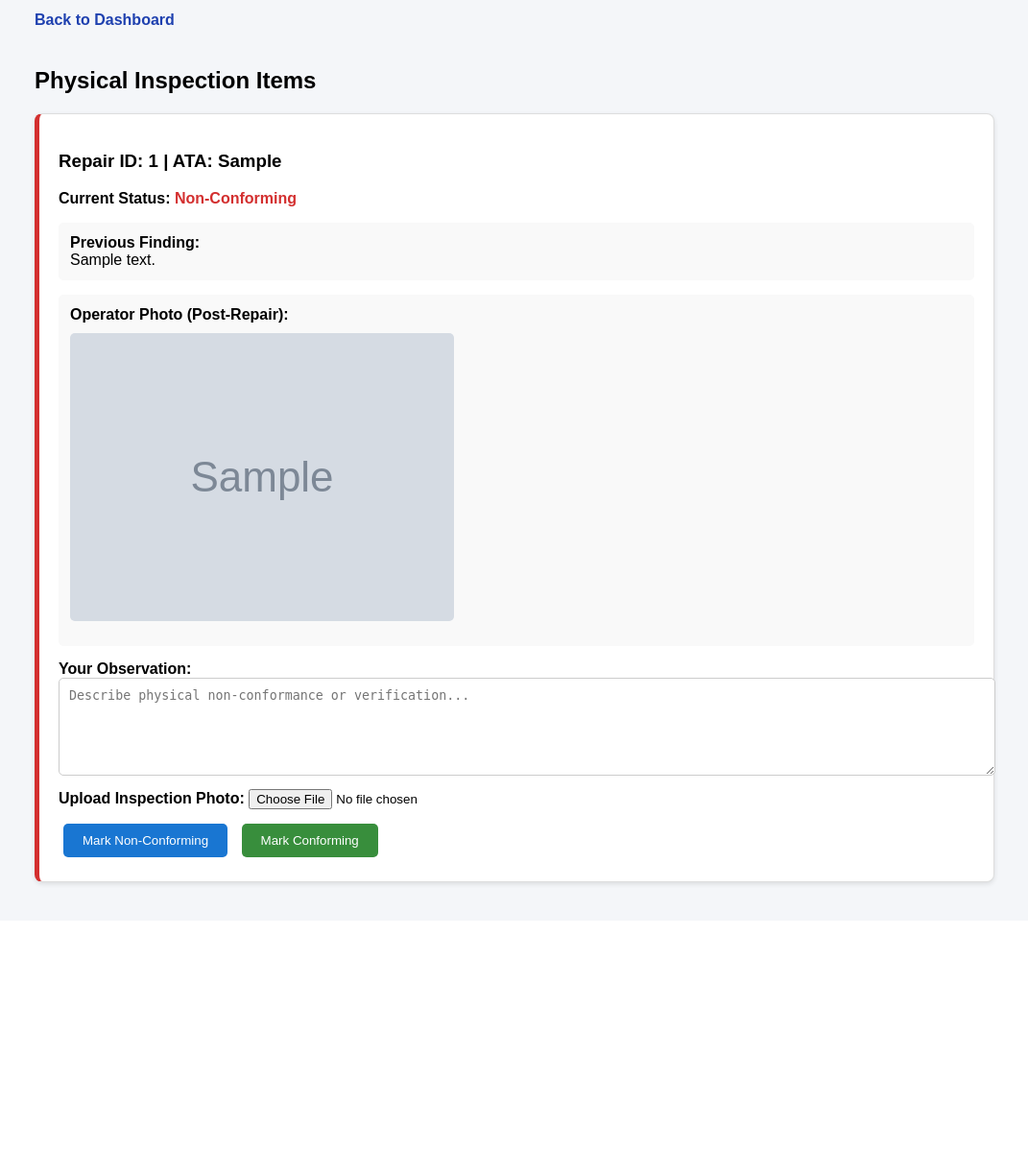
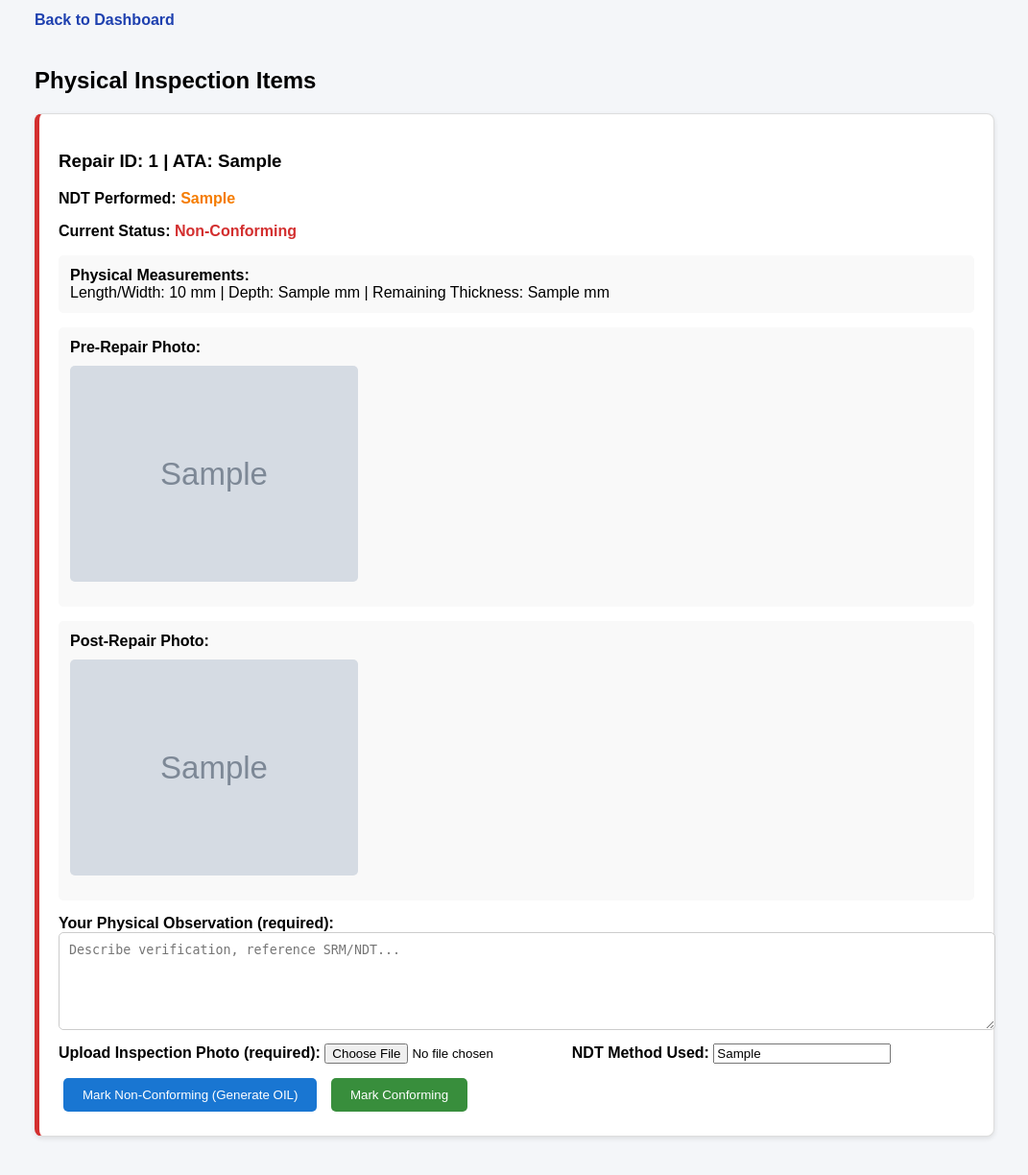
Before and after one commit to jquiroz343-sys/structural-repair-app, a Flask app: template templates/physical_audit.html in a window 1280 px wide. Shown: the part 182-1406 px from the top of the page at 96% size, without its empty margins (104-1175 px from the left). Before the commit the page ends 1107 px from the top, so only its background shows below. Run offline with Flask 3, Linux system fonts and the light colour scheme; the template is opened without the code that fills it: most values are stand-ins (such as "Sample title", 1, 10 or a date in 2020); grey boxes marked "Sample" are stand-in pictures.

Commit message:
Update physical_audit.html

```diff
--- a/templates/physical_audit.html
+++ b/templates/physical_audit.html
@@ -18,7 +18,8 @@
         button.close { background: #388e3c; }
         button.close:hover { background: #2e7d32; }
         .back { display: inline-block; margin: 20px 0; color: #1e40af; text-decoration: none; font-weight: bold; }
-        .photo { max-width: 100%; border-radius: 5px; margin: 10px 0; }
+        .photo { max-width: 300px; border-radius: 5px; margin: 10px 0; }
+        .ndt { color: #f57c00; font-weight: bold; }
     </style>
 </head>
 <body>
@@ -31,57 +32,65 @@
 
         <h2>Physical Inspection Items</h2>
 
+        {% if physical_items %}
             {% for r in physical_items %}
             <div class="audit-card {{ 'non-conforming' if r.Audit_Physical_Status == 'Non-Conforming' else 'conforming' }}">
                 <h3>Repair ID: {{ r.Repair_ID }} | ATA: {{ r.ATA_Chapter }}</h3>
+                <p><strong>NDT Performed:</strong> <span class="ndt">{{ r.NDT_Required_Performed or 'N/A' }}</span></p>
                 <p><strong>Current Status:</strong>
-                <span style="font-weight: bold; color:
-                    {% if r.Audit_Physical_Status == 'Non-Conforming' %}#d32f2f{% else %}#388e3c{% endif %}">
-                    {{ r.Audit_Physical_Status }}
+                    <span style="color: {% if r.Audit_Physical_Status == 'Non-Conforming' %}#d32f2f{% else %}#388e3c{% endif %}; font-weight: bold;">
+                        {{ r.Audit_Physical_Status or 'Pending' }}
                     </span>
                 </p>
 
-            <!-- EXISTING PHYSICAL NOTE -->
-            {% if r.Audit_Physical_Note %}
                 <div class="section">
-                <strong>Previous Finding:</strong><br>
-                {{ r.Audit_Physical_Note }}
+                    <strong>Physical Measurements:</strong><br>
+                    Length/Width: {{ r.Dim_Length_Width or 'N/A' }} mm |
+                    Depth: {{ r.Dim_Depth or 'N/A' }} mm |
+                    Remaining Thickness: {{ r.Dim_Remaining_Thk or 'N/A' }} mm
+                </div>
+
+                {% if r.Doc_Photo_Pre %}
+                <div class="section">
+                    <strong>Pre-Repair Photo:</strong><br>
+                    <img src="/api/documents/download/{{ msn }}/{{ r.Doc_Photo_Pre }}" class="photo" alt="Pre-Repair">
+                </div>
+                {% endif %}
+                {% if r.Doc_Photo_Post %}
+                <div class="section">
+                    <strong>Post-Repair Photo:</strong><br>
+                    <img src="/api/documents/download/{{ msn }}/{{ r.Doc_Photo_Post }}" class="photo" alt="Post-Repair">
                 </div>
                 {% endif %}
 
-            <!-- PHOTOS FROM OPERATOR -->
-            {% if r.Doc_Photo_Post %}
-            <div class="section">
-                <strong>Operator Photo (Post-Repair):</strong><br>
-                <a href="/api/documents/download/{{ msn }}/{{ r.Doc_Photo_Post }}" target="_blank">
-                    <img src="/api/documents/download/{{ msn }}/{{ r.Doc_Photo_Post }}" class="photo" alt="Post-Repair Photo">
-                </a>
-            </div>
-            {% endif %}
-
-            <!-- AUDITOR ACTION -->
                 {% if r.Audit_Physical_Status != 'Conforming' %}
                 <form action="/api/physical/audit/{{ msn }}/{{ r.Repair_ID }}" method="POST" enctype="multipart/form-data">
-                <label><strong>Your Observation:</strong></label>
-                <textarea name="physical_note" placeholder="Describe physical non-conformance or verification..." required></textarea>
+                    <label><strong>Your Physical Observation (required):</strong></label>
+                    <textarea name="physical_note" placeholder="Describe verification, reference SRM/NDT..." required></textarea>
 
-                <label><strong>Upload Inspection Photo:</strong></label>
+                    <label><strong>Upload Inspection Photo (required):</strong></label>
                     <input type="file" name="inspection_photo" accept=".jpg,.jpeg,.png" required>
 
+                    <label><strong>NDT Method Used:</strong></label>
+                    <input type="text" name="ndt_method" placeholder="e.g., Ultrasonic" value="{{ r.NDT_Required_Performed or '' }}">
+
                     <div>
-                    <button type="submit" name="action" value="non_conforming">Mark Non-Conforming</button>
+                        <button type="submit" name="action" value="non_conforming">Mark Non-Conforming (Generate OIL)</button>
                         <button type="submit" name="action" value="conforming" class="close">Mark Conforming</button>
                     </div>
                 </form>
                 {% else %}
-            <p style="color: #388e3c; font-weight: bold;">Physical audit closed.</p>
+                <div style="color: #388e3c; font-weight: bold;">
+                    Physical audit closed - Compliant.
+                </div>
                 {% endif %}
             </div>
+            {% endfor %}
         {% else %}
-        <p style="text-align: center; color: #388e3c; font-weight: bold; font-size: 18px;">
-            No physical audit items pending. All repairs are physically conforming!
-        </p>
-        {% endfor %}
+        <div style="text-align: center; color: #388e3c; font-weight: bold; font-size: 18px; padding: 40px;">
+            No physical audit items pending.
+        </div>
+        {% endif %}
     </div>
 </body>
 </html>
```
Lines whose indentation alone changed are shown as unchanged.
